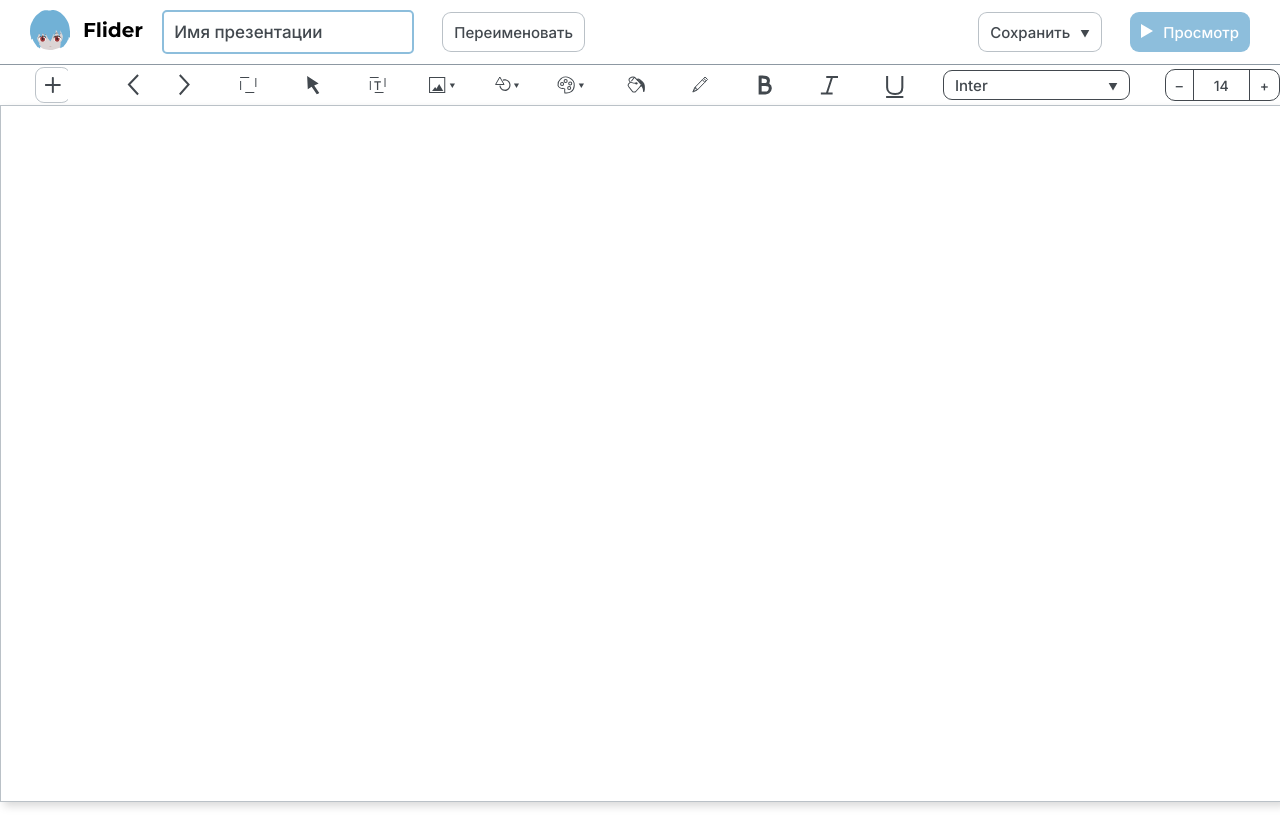
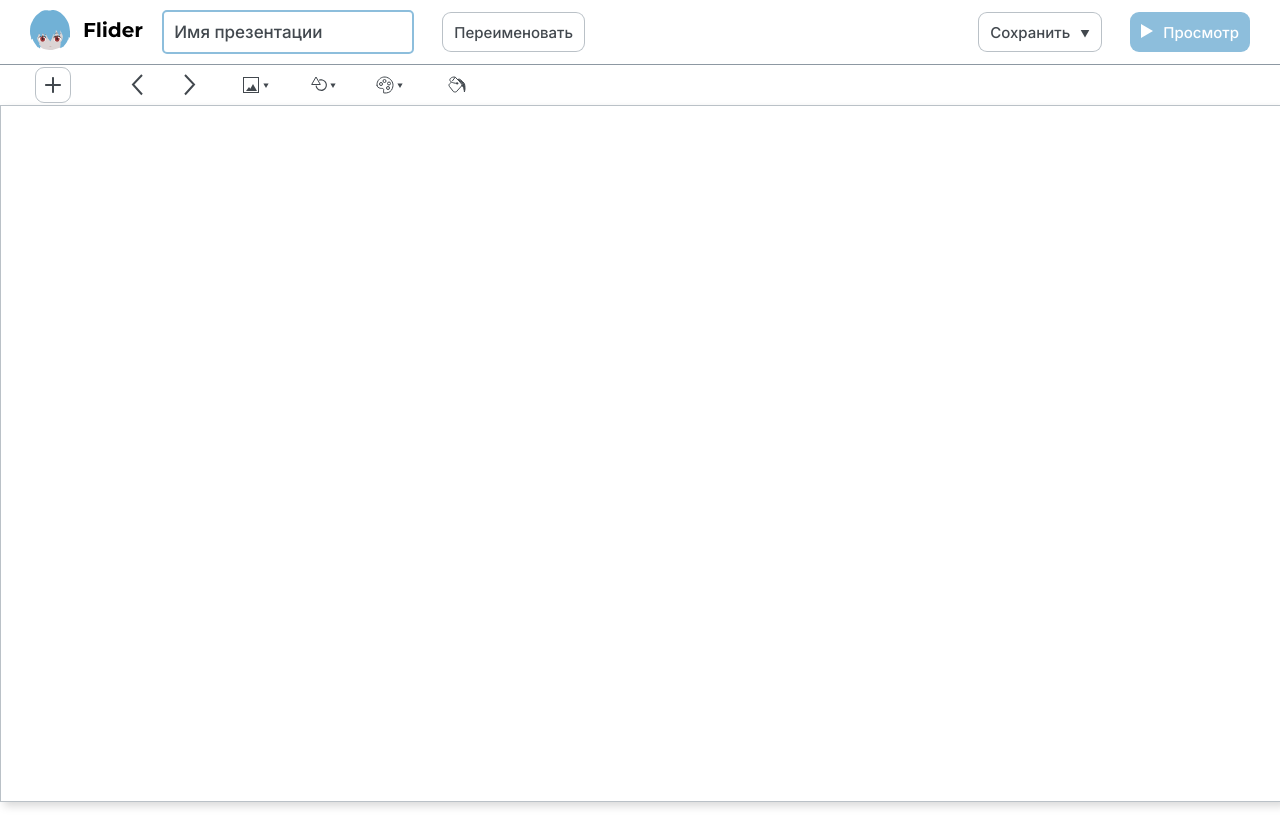
Before and after one commit to Exevald/flider, a React (Create React App) app: page /presentation in a window 1280 px wide. Built offline with nearby package versions, Linux system fonts and the light colour scheme.

Commit message:
flider#24 Поправил вёрстку + закомментировал вещи, которые пока в разработке.

```diff
--- a/src/core/functions/utility.ts
+++ b/src/core/functions/utility.ts
@@ -15,6 +15,8 @@ const CANVAS_SETTINGS = {
     width: 1280,
     height: 720,
 }
+
+
 
 function getRandomId(): Id {
     let id: Id = '';
--- a/src/view/components/DropDown/DropDown.module.css
+++ b/src/view/components/DropDown/DropDown.module.css
@@ -89,6 +89,13 @@
     height: auto;
 }
 
+.addImage:hover {
+    background-color: var(--ayanami-20)!important;
+    border-bottom-left-radius: 10px;
+    border-bottom-right-radius: 10px;
+    cursor: pointer;
+}
+
 
 .stocks {
     list-style-position: inside;
--- a/src/view/components/DropDown/DropDown.tsx
+++ b/src/view/components/DropDown/DropDown.tsx
@@ -50,6 +50,7 @@ function removeOpenedDropDownById(id: string): void {
         }, DROPDOWN_ANIMATION_TIME);
     }
 }
+
 function handleClicks(e: MouseEvent) {
     // взял в проверку ещё и кнопки списков,
     // чтобы при обработке они не переключались два раза (закрылись и снова открылись)
@@ -138,7 +139,7 @@ function showDropDownById(parentId: string, id: string): void {
             dropDown.classList.add(styles.dropDownShow);
             setTimeout(() => {
                 dropDown.classList.toggle(styles.dropDownOpen);
-            },1);
+            }, 1);
         }
 
         let parentTop = parent.offsetTop;
@@ -262,19 +263,11 @@ const DropDown = ({id, viewStyle, action, setCurrentSlideState, changeCurrentFig
                                 </div>
                             </div>
                             <div className={styles.separator}></div>
-                            <div style={{padding: '5px 0 5px 0'}} onClick={() => {
+                            <div style={{padding: '5px 0 5px 0'}} className={styles.addImage} onClick={() => {
                                 setCurrentSlideState(SlideState.DRAW_IMAGE);
                             }}>
                                 <p>Выбрать с компьютера</p>
-
                             </div>
-                            {/*<form method={"get"} style={{padding: '5px 0 5px 0'}} onClick={() => {*/}
-                            {/*    setCurrentSlideState(SlideState.DRAW_IMAGE);*/}
-                            {/*}*/}
-                            {/*}>*/}
-                            {/*    <label htmlFor={"uploadImage"}>Выбрать с компьютера</label>*/}
-                            {/*</form>*/}
-
                         </div>
                     </div>
                 )
--- a/src/view/components/SlideArea/SlideArea.tsx
+++ b/src/view/components/SlideArea/SlideArea.tsx
@@ -22,6 +22,7 @@ function mapStateToProps(state: Editor) {
         currentSlideState: state.presentation.slides[currentSlideIndex].currentState,
         currentFigureType: state.presentation.slides[currentSlideIndex].currentFigureType,
         currentColor: state.presentation.currentColor,
+        currentSlide: state.presentation.slides[currentSlideIndex],
     }
 }
 
@@ -45,6 +46,7 @@ const SlideArea = (props: SlideAreaProps) => {
                 id={"slide"}
                 className={styles.slide}
                 style={{"background": props.bgColor}}
+                onLoad={() => DrawItems(props.slideItems)}
                 onClick={(event) => {
                     const slide = document.getElementById("slide");
                     if (slide) {
@@ -110,6 +112,8 @@ const SlideArea = (props: SlideAreaProps) => {
                                 }
                                 inputFile.click();
                                 inputFile.remove();
+                                props.setCurrentSlideState(SlideState.SELECT_AREA);
+                                break;
                             }
                         }
                         DrawItems(props.slideItems)
--- a/src/view/components/SlideItem/SlidesItem.tsx
+++ b/src/view/components/SlideItem/SlidesItem.tsx
@@ -19,7 +19,6 @@ const DrawItems = (slideItems: Array<Item>) => {
                 break;
             }
             case ItemType.Image: {
-                console.log("image")
                 if (item.image) {
                     DrawImage(item.image.src, item.coordinates);
                 }
--- a/src/view/components/Toolbar/Toolbar.tsx
+++ b/src/view/components/Toolbar/Toolbar.tsx
@@ -85,12 +85,12 @@ const Toolbar = (props: ToolbarProps, {status = 0}: StatusProps) => {
 
             {
                 (status === 1 || status === 4 || status === 0) && <>
-                    <ButtonIcon viewStyle={"selectArea"} onClick={() => {
-                    }}></ButtonIcon>
-                    <ButtonIcon viewStyle={"selectArrow"} onClick={() => {
-                    }}></ButtonIcon>
-                    <ButtonIcon viewStyle={"textArea"} onClick={() => {
-                    }}></ButtonIcon>
+                    {/*<ButtonIcon viewStyle={"selectArea"} onClick={() => {*/}
+                    {/*}}></ButtonIcon>*/}
+                    {/*<ButtonIcon viewStyle={"selectArrow"} onClick={() => {*/}
+                    {/*}}></ButtonIcon>*/}
+                    {/*<ButtonIcon viewStyle={"textArea"} onClick={() => {*/}
+                    {/*}}></ButtonIcon>*/}
                     <ButtonIcon viewStyle={"image"} id={'SelectorButton'}
                                 onClick={() => {
                                     showDropDownById('SelectorButton', 'ImageSelector')
@@ -126,29 +126,28 @@ const Toolbar = (props: ToolbarProps, {status = 0}: StatusProps) => {
                     }
                 }}></ButtonIcon>
             }
+            {/*{*/}
+            {/*    status !== 1 &&*/}
+            {/*    <ButtonIcon viewStyle={"stroke"} onClick={() => {*/}
+            {/*    }}></ButtonIcon>*/}
+            {/*}*/}
 
-            {
-                status !== 1 &&
-                <ButtonIcon viewStyle={"stroke"} onClick={() => {
-                }}></ButtonIcon>
-            }
+            {/*{*/}
+            {/*    (status === 0 || status === 2) && <>*/}
+            {/*        <ButtonIcon viewStyle={"bold"} onClick={() => {*/}
+            {/*        }}></ButtonIcon>*/}
+            {/*        <ButtonIcon viewStyle={"cursive"} onClick={() => {*/}
+            {/*        }}></ButtonIcon>*/}
+            {/*        <ButtonIcon viewStyle={"underline"} onClick={() => {*/}
+            {/*        }}></ButtonIcon>*/}
+            {/*        <Button viewStyle={"fontArea"} iconStyle={"right"} iconSrc={SaveIcon} text={"Inter"}*/}
+            {/*                onClick={() => {*/}
+            {/*                }}></Button> </>*/}
+            {/*}*/}
 
-            {
-                (status === 0 || status === 2) && <>
-                    <ButtonIcon viewStyle={"bold"} onClick={() => {
-                    }}></ButtonIcon>
-                    <ButtonIcon viewStyle={"cursive"} onClick={() => {
-                    }}></ButtonIcon>
-                    <ButtonIcon viewStyle={"underline"} onClick={() => {
-                    }}></ButtonIcon>
-                    <Button viewStyle={"fontArea"} iconStyle={"right"} iconSrc={SaveIcon} text={"Inter"}
-                            onClick={() => {
-                            }}></Button> </>
-            }
-
-            {
-                status !== 1 && <FontSizeArea size={14}></FontSizeArea>
-            }
+            {/*{*/}
+            {/*    status !== 1 && <FontSizeArea size={14}></FontSizeArea>*/}
+            {/*}*/}
         </div>
     )
 }
--- a/src/view/pages/PresentationView/PresentationView.module.css
+++ b/src/view/pages/PresentationView/PresentationView.module.css
@@ -21,8 +21,8 @@
 
 .canvas {
     margin-top: 20px;
-    width: 70%;
-    height: 78vh;
+    width: 1280px;
+    height: 720px;
 }
 
 .arrows {
--- a/src/view/pages/PresentationView/PresentationView.tsx
+++ b/src/view/pages/PresentationView/PresentationView.tsx
@@ -5,7 +5,8 @@ import {Editor} from "../../../core/types/types";
 import {AppDispatcher} from "../../../model/store";
 import {swipeSlideShowSlide} from "../../../model/actionCreators";
 import {Button} from "../../components/Button/Button";
-import {useState} from "react";
+import {CANVAS_SETTINGS} from "../../../core/functions/utility";
+import {DrawItems} from "../../components/SlideItem/SlidesItem";
 
 function mapStateToProps(state: Editor) {
     const currentSlideIndex: number = state.presentation.slides.findIndex(slide => slide.id === state.presentation.selectedSlidesIds[0]);
@@ -15,6 +16,7 @@ function mapStateToProps(state: Editor) {
         currentSlide: state.presentation.slides[currentSlideIndex],
         slideShowCurrentSlideIndex: state.slideShowCurrentSlideIndex,
         slideShowStatus: state.slideShowStatus,
+        slideItems: state.presentation.slides[currentSlideIndex].items,
     }
 }
 
@@ -32,7 +34,8 @@ const PresentationView = (props: PresentationViewProps) => {
     for (let i = 0; i < props.slides.length; i++) {
         let slide = props.slides[i];
         slides.push(
-            <div className={styles.canvas} style={{"backgroundColor": slide.bgColor}}>
+            <div className={styles.canvas} style={{"backgroundColor": slide.bgColor}} onClick={() => DrawItems(props.slideItems)}>
+                <canvas id={"canvas"} width={CANVAS_SETTINGS.width} height={CANVAS_SETTINGS.height}></canvas>
             </div>
         )
     }
```
